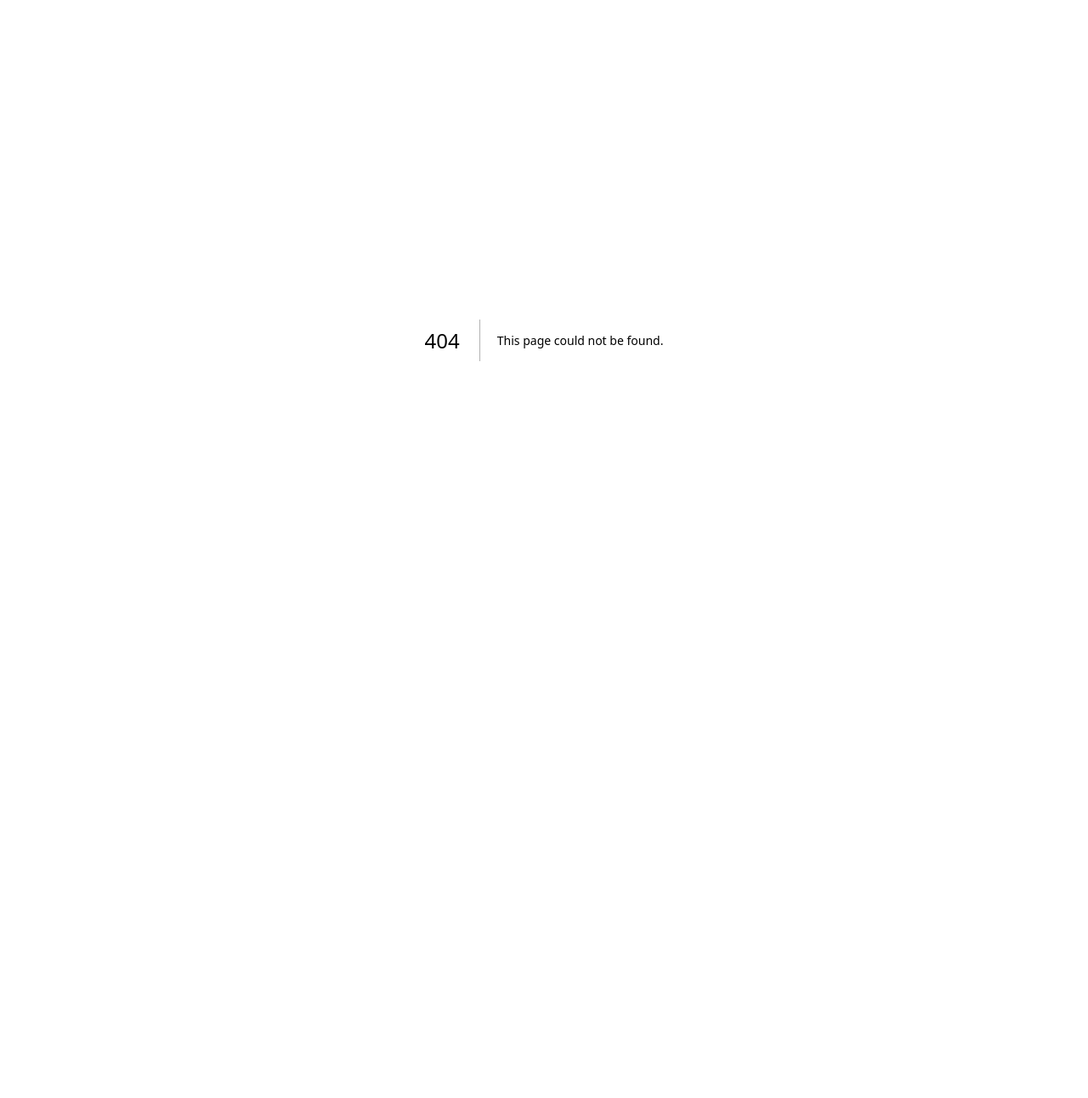
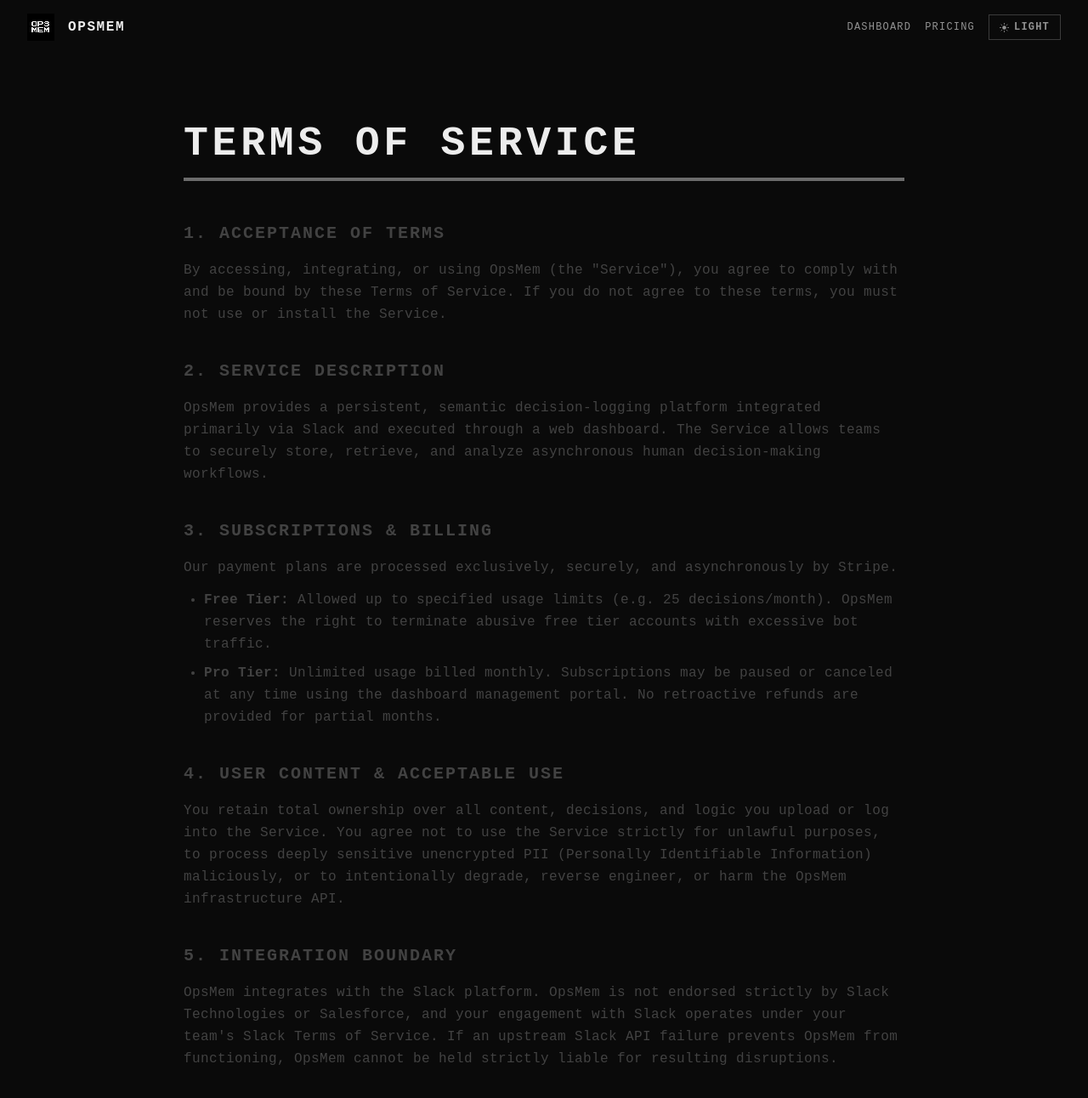
Before and after one commit to dovisvai/opsmem-mvp, a Next.js app: page /terms in a window 1280 px wide. Before the commit this address had no page. Shown: the top 1292 px of the page at 85% size. Before the commit the page ends 800 px from the top, so only its background shows below. Built offline with nearby package versions, Linux system fonts and the light colour scheme.

Commit message:
TOS page

```diff
--- a/src/app/page.tsx
+++ b/src/app/page.tsx
@@ -83,6 +83,8 @@ export default function Home() {
         <span className="hidden md:inline">—</span>
         <Link href="/privacy" className="hover:text-foreground hover:underline transition-all">PRIVACY</Link>
         <span className="hidden md:inline">—</span>
+        <Link href="/terms" className="hover:text-foreground hover:underline transition-all">TERMS</Link>
+        <span className="hidden md:inline">—</span>
         <Link href="/support" className="hover:text-foreground hover:underline transition-all">SUPPORT</Link>
       </footer>
     </div>
--- a/src/app/privacy/page.tsx
+++ b/src/app/privacy/page.tsx
@@ -80,6 +80,8 @@ export default function PrivacyPage() {
         <span className="hidden md:inline">—</span>
         <Link href="/privacy" className="hover:text-foreground hover:underline transition-all">PRIVACY</Link>
         <span className="hidden md:inline">—</span>
+        <Link href="/terms" className="hover:text-foreground hover:underline transition-all">TERMS</Link>
+        <span className="hidden md:inline">—</span>
         <Link href="/support" className="hover:text-foreground hover:underline transition-all">SUPPORT</Link>
       </footer>
     </div>
--- a/src/app/support/page.tsx
+++ b/src/app/support/page.tsx
@@ -40,11 +40,13 @@ export default function SupportPage() {
       </main>
 
       {/* Footer */}
-      <footer className="border-t th-divider px-8 py-5 text-center th-text-ghost text-xs tracking-widest uppercase flex gap-4 justify-center">
+      <footer className="border-t th-divider px-8 py-5 text-center th-text-ghost text-xs tracking-widest uppercase flex flex-col md:flex-row gap-4 justify-center items-center">
         <span>OPSMEM © {new Date().getFullYear()}</span>
-        <span>—</span>
+        <span className="hidden md:inline">—</span>
         <Link href="/privacy" className="hover:text-foreground hover:underline transition-all">PRIVACY</Link>
-        <span>—</span>
+        <span className="hidden md:inline">—</span>
+        <Link href="/terms" className="hover:text-foreground hover:underline transition-all">TERMS</Link>
+        <span className="hidden md:inline">—</span>
         <Link href="/support" className="hover:text-foreground hover:underline transition-all">SUPPORT</Link>
       </footer>
     </div>
--- /dev/null
+++ b/src/app/terms/page.tsx
@@ -0,0 +1,81 @@
+import Link from 'next/link';
+import { HomeNav } from '@/components/home-nav';
+
+export const metadata = {
+  title: 'Terms of Service — OpsMem',
+  description: 'OpsMem Terms of Service covering acceptable use, subscriptions, and platform boundaries.',
+};
+
+export default function TermsPage() {
+  return (
+    <div className="min-h-screen flex flex-col" style={{ background: 'var(--background)', color: 'var(--foreground)', fontFamily: '"Courier New", Courier, monospace' }}>
+
+      {/* Nav */}
+      <HomeNav />
+
+      {/* Main Content */}
+      <main className="flex-1 max-w-4xl mx-auto w-full px-6 py-20 text-left">
+        <h1 className="text-4xl md:text-5xl font-black tracking-widest uppercase mb-12 border-b-4 th-border-strong pb-4">
+          TERMS OF SERVICE
+        </h1>
+
+        <div className="space-y-10 leading-relaxed text-sm md:text-base th-text-ghost tracking-wide">
+          <section>
+            <h2 className="text-xl font-black text-foreground uppercase mb-4 tracking-widest">1. Acceptance of Terms</h2>
+            <p>
+              By accessing, integrating, or using OpsMem (the &quot;Service&quot;), you agree to comply with and be bound by these Terms of Service. If you do not agree to these terms, you must not use or install the Service.
+            </p>
+          </section>
+
+          <section>
+            <h2 className="text-xl font-black text-foreground uppercase mb-4 tracking-widest">2. Service Description</h2>
+            <p>
+              OpsMem provides a persistent, semantic decision-logging platform integrated primarily via Slack and executed through a web dashboard. The Service allows teams to securely store, retrieve, and analyze asynchronous human decision-making workflows.
+            </p>
+          </section>
+
+          <section>
+            <h2 className="text-xl font-black text-foreground uppercase mb-4 tracking-widest">3. Subscriptions & Billing</h2>
+            <p className="mb-3">Our payment plans are processed exclusively, securely, and asynchronously by Stripe.</p>
+            <ul className="list-disc pl-6 space-y-2">
+              <li><strong>Free Tier:</strong> Allowed up to specified usage limits (e.g. 25 decisions/month). OpsMem reserves the right to terminate abusive free tier accounts with excessive bot traffic.</li>
+              <li><strong>Pro Tier:</strong> Unlimited usage billed monthly. Subscriptions may be paused or canceled at any time using the dashboard management portal. No retroactive refunds are provided for partial months.</li>
+            </ul>
+          </section>
+
+          <section>
+            <h2 className="text-xl font-black text-foreground uppercase mb-4 tracking-widest">4. User Content & Acceptable Use</h2>
+            <p>
+              You retain total ownership over all content, decisions, and logic you upload or log into the Service. You agree not to use the Service strictly for unlawful purposes, to process deeply sensitive unencrypted PII (Personally Identifiable Information) maliciously, or to intentionally degrade, reverse engineer, or harm the OpsMem infrastructure API.
+            </p>
+          </section>
+
+          <section>
+            <h2 className="text-xl font-black text-foreground uppercase mb-4 tracking-widest">5. Integration Boundary</h2>
+            <p>
+              OpsMem integrates with the Slack platform. OpsMem is not endorsed strictly by Slack Technologies or Salesforce, and your engagement with Slack operates under your team&apos;s Slack Terms of Service. If an upstream Slack API failure prevents OpsMem from functioning, OpsMem cannot be held strictly liable for resulting disruptions.
+            </p>
+          </section>
+
+          <section>
+            <h2 className="text-xl font-black text-foreground uppercase mb-4 tracking-widest">6. Limitation of Liability</h2>
+            <p>
+              THE SERVICE IS PROVIDED &quot;AS IS&quot;. To the maximum extent permitted by applicable law, OpsMem and its suppliers shall not be liable for any indirect, incidental, special, consequential or punitive damages, or any loss of profits or revenues, whether incurred directly or indirectly, or any loss of data, use, goodwill, or other intangible losses resulting from your access to or use of the Service.
+            </p>
+          </section>
+        </div>
+      </main>
+
+      {/* Footer */}
+      <footer className="border-t th-divider px-8 py-5 text-center th-text-ghost text-xs tracking-widest uppercase flex flex-col md:flex-row gap-4 justify-center items-center">
+        <span>OPSMEM © {new Date().getFullYear()}</span>
+        <span className="hidden md:inline">—</span>
+        <Link href="/privacy" className="hover:text-foreground hover:underline transition-all">PRIVACY</Link>
+        <span className="hidden md:inline">—</span>
+        <Link href="/terms" className="hover:text-foreground hover:underline transition-all">TERMS</Link>
+        <span className="hidden md:inline">—</span>
+        <Link href="/support" className="hover:text-foreground hover:underline transition-all">SUPPORT</Link>
+      </footer>
+    </div>
+  );
+}
```
